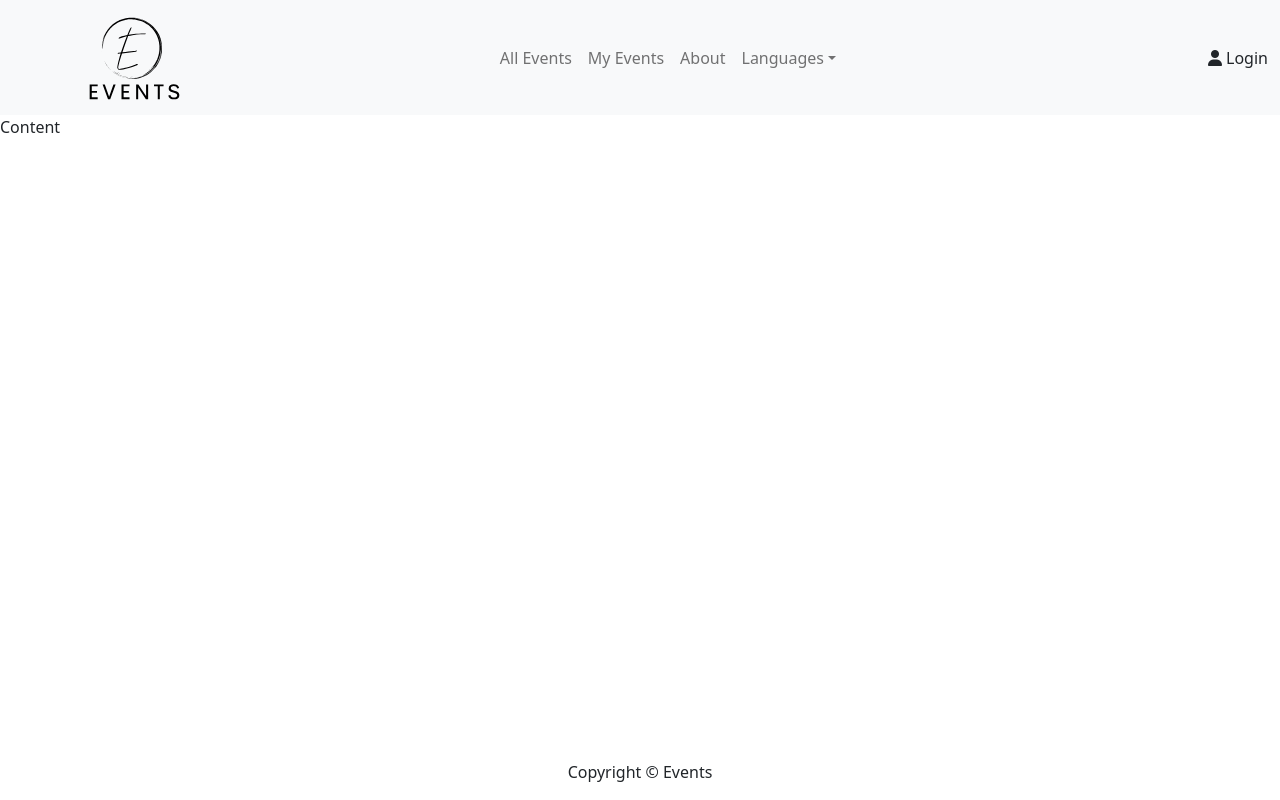
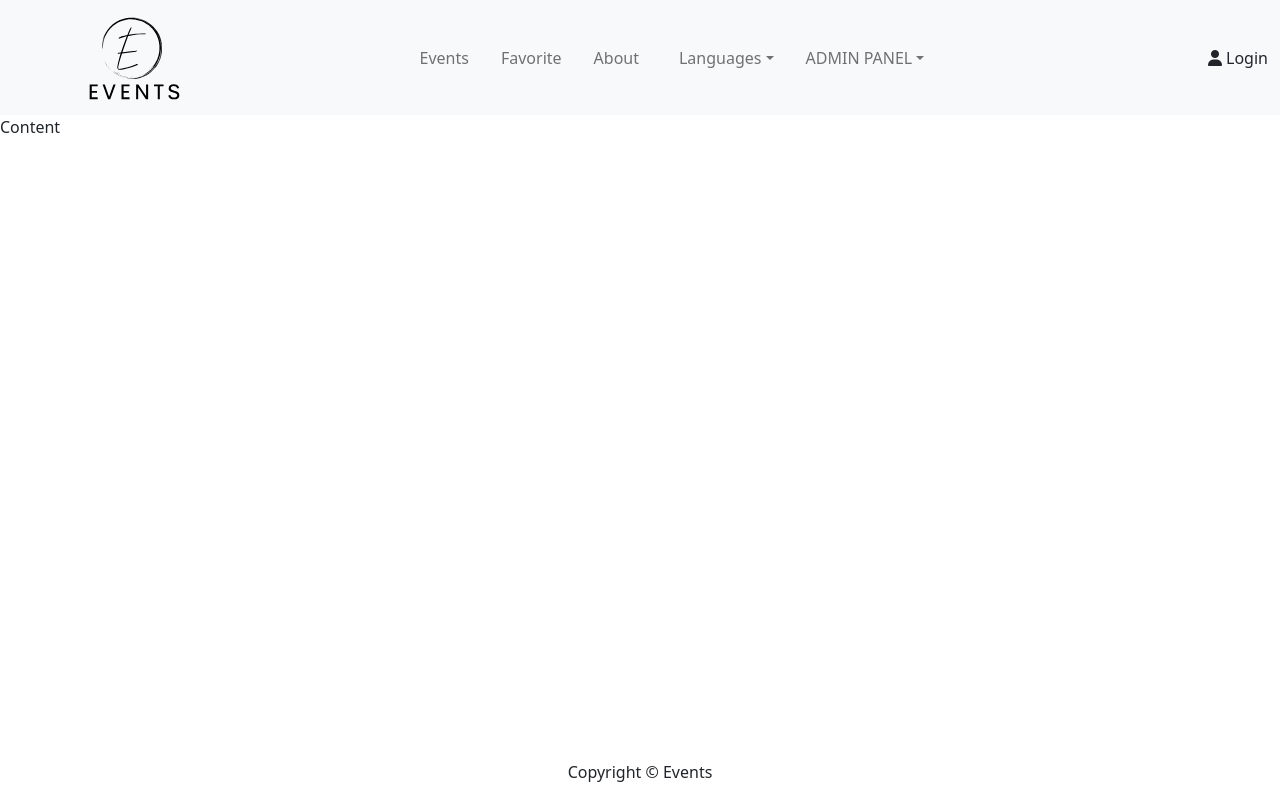
Before and after one commit to kristupasjovaisa/React.Events, a React (Create React App) app in the folder react.events/: page / in a window 1280 px wide. Built offline with nearby package versions, Linux system fonts and the light colour scheme.

Commit message:
Added space between each item

```diff
--- a/react.events/src/App.css
+++ b/react.events/src/App.css
@@ -8,5 +8,4 @@
     margin-left: 70%;
     padding-left: 5%;
     padding-top: 2%;
-
 }
--- a/react.events/src/containers/Header/HeaderContainer.js
+++ b/react.events/src/containers/Header/HeaderContainer.js
@@ -12,12 +12,15 @@ const HeaderContainer = () =>
                     style={{maxHeight: '100px'}}
                     navbarScroll
                 >
-                    <Nav.Link href="#action2"> All Events</Nav.Link>
-                    <Nav.Link href="#action3"> My Events</Nav.Link>
-                    <Nav.Link href="#action4"> About</Nav.Link>
-                    <NavDropdown title="Languages"  id="navbarScrollingDropdown">
+                    <Nav.Link href="#action2" className='px-3'> Events</Nav.Link>
+                    <Nav.Link href="#action3" className='px-3'> Favorite</Nav.Link>
+                    <Nav.Link href="#action4" className='px-3'> About</Nav.Link>
+                    <NavDropdown title="Languages" className='px-3' id="navbarScrollingDropdown">
                         <NavDropdown.Item href="#action5">LT</NavDropdown.Item>
                         <NavDropdown.Item href="#action6">EN</NavDropdown.Item>
+                    </NavDropdown>
+                    <NavDropdown title="ADMIN PANEL"  id="navbarScrollingDropdown">
+                        <Nav.Link href="#action3">All users</Nav.Link>
                     </NavDropdown>
                 </Nav>
                 <Nav.Link href="#" ><i className='fas fa-user'></i> Login</Nav.Link>
```
